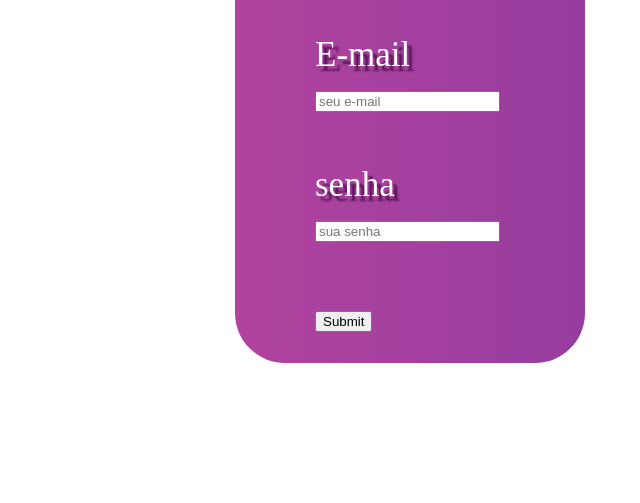
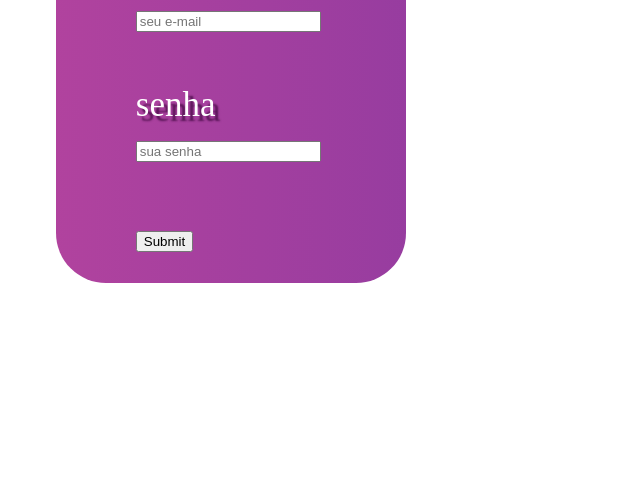
Before and after one commit to Lucasgc021/projeto-login, a plain HTML site: page index.html in a window 1280 px wide. Shown: the part 297-800 px from the top of the page, without its empty margins (21-661 px from the left). Drawn offline with Linux system fonts and the light colour scheme.

Commit message:
atualiza;'ao

```diff
--- a/mobile/style.css
+++ b/mobile/style.css
@@ -7,8 +7,8 @@
     color: white;
     border-radius: 50px;
     position: absolute;
-    left: 20%;
-    top: 20%;
+    left: 6%;
+    top: 10%;
 
 
 }
```
